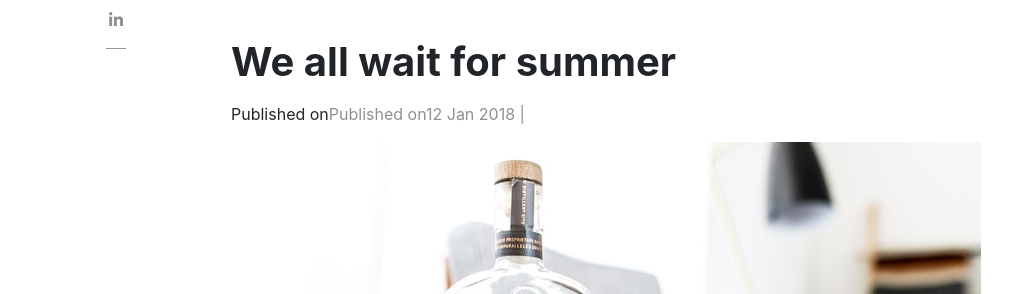
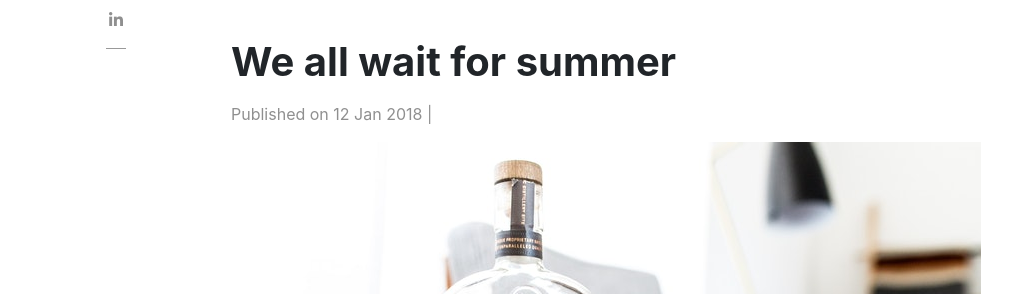
Before and after one commit to slsu0424/slsu0424.github.io, a Jekyll site: the page built from _posts/2018-01-12-we-all-wait-for-summer.md, in a window 1280 px wide and 900 px high. Shown: the part 306-600 px from the top of the window, without its empty margins (54-1066 px from the left). Built offline with Jekyll 4.4.1, drawn with Linux system fonts in a browser that asks for light colours; nearby versions of some CDN libraries; comment, search, counter and statistics services are not loaded.

Commit message:
Update post.html

```diff
--- a/_layouts/post.html
+++ b/_layouts/post.html
@@ -39,7 +39,7 @@ post_class: post-template
 
                 <!-- Post Title -->
                 <h1 class="posttitle">{{ page.title }}</h1>
-                <span>Published on</span><span class="post-date"><span>Published on</span><time class="post-date" datetime="{{ page.date | date:"%Y-%m-%d" }}">{{ page.date | date_to_string }}</time><span> |
+                <span class="post-date"><span>Published on </span><time class="post-date" datetime="{{ page.date | date:"%Y-%m-%d" }}">{{ page.date | date_to_string }}</time><span> |
                 {% include reading-time.html %}</span>
             </div>
 
```
